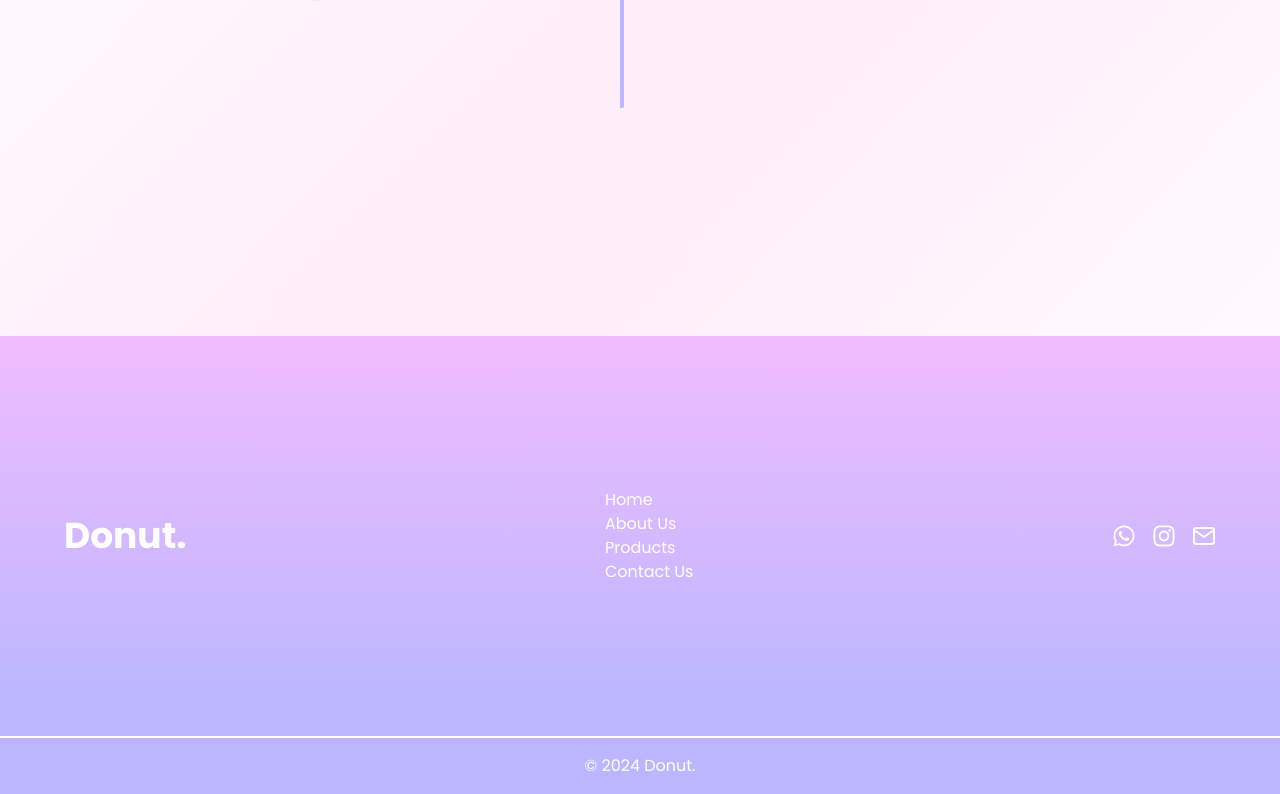
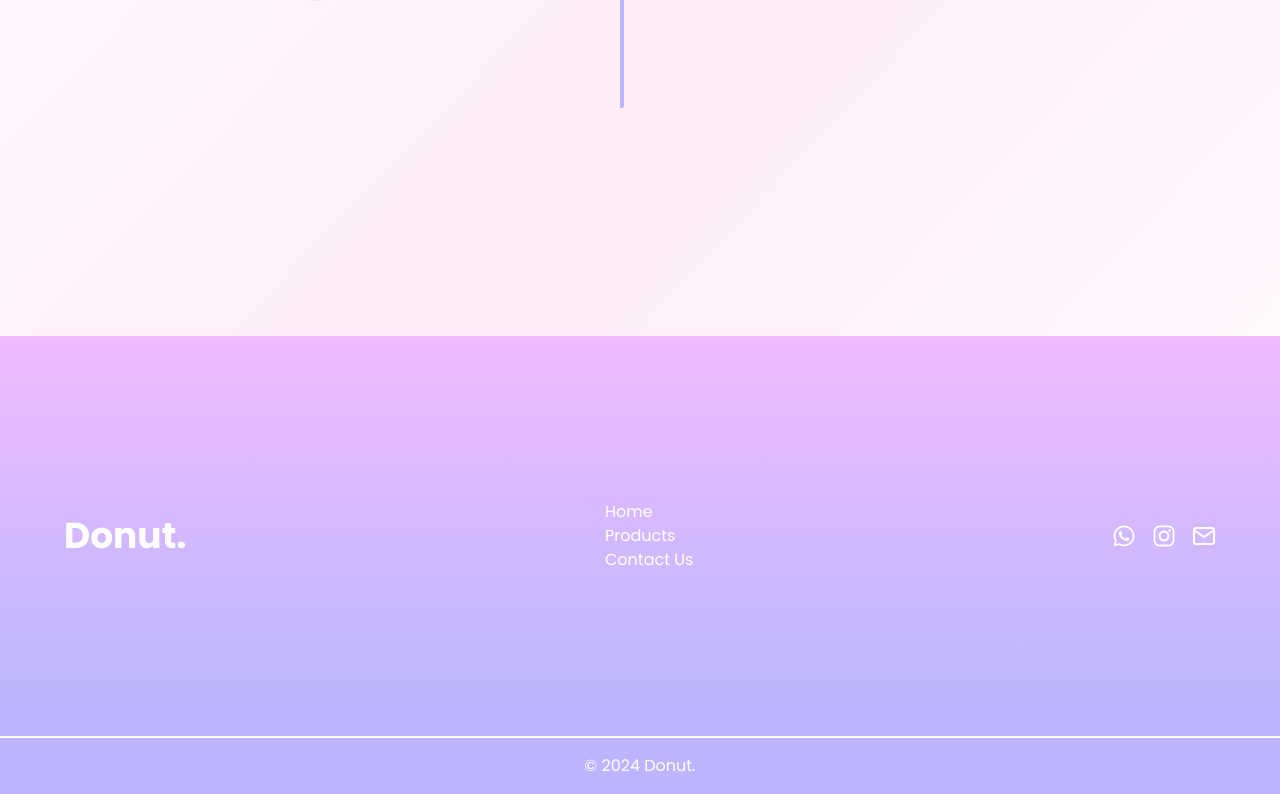
Before and after one commit to axhellyn/final-project-gdsc, a React (Vite) app: page /Donut/1 in a window 1280 px wide. Shown: the part 568-1362 px from the top of the page. Built offline with nearby package versions, Linux system fonts and the light colour scheme.

Commit message:
fix: remove about us navigator on footer

```diff
--- a/src/components/ui/Footer.jsx
+++ b/src/components/ui/Footer.jsx
@@ -14,11 +14,6 @@ export default function Footer() {
           <li>
             <Link className="text-white hover:text-softPink" to="/">
               Home
-            </Link>
-          </li>
-          <li>
-            <Link className="text-white hover:text-softPink" to="/">
-              About Us
             </Link>
           </li>
           <li>
```
